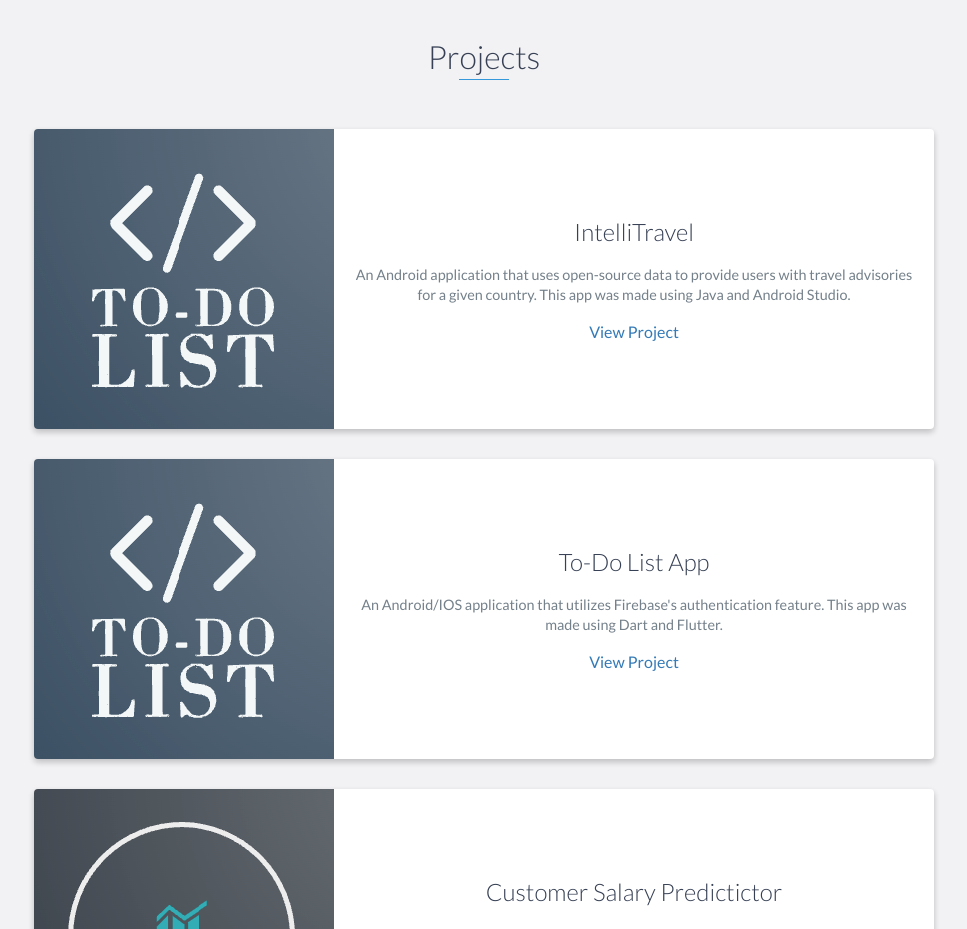
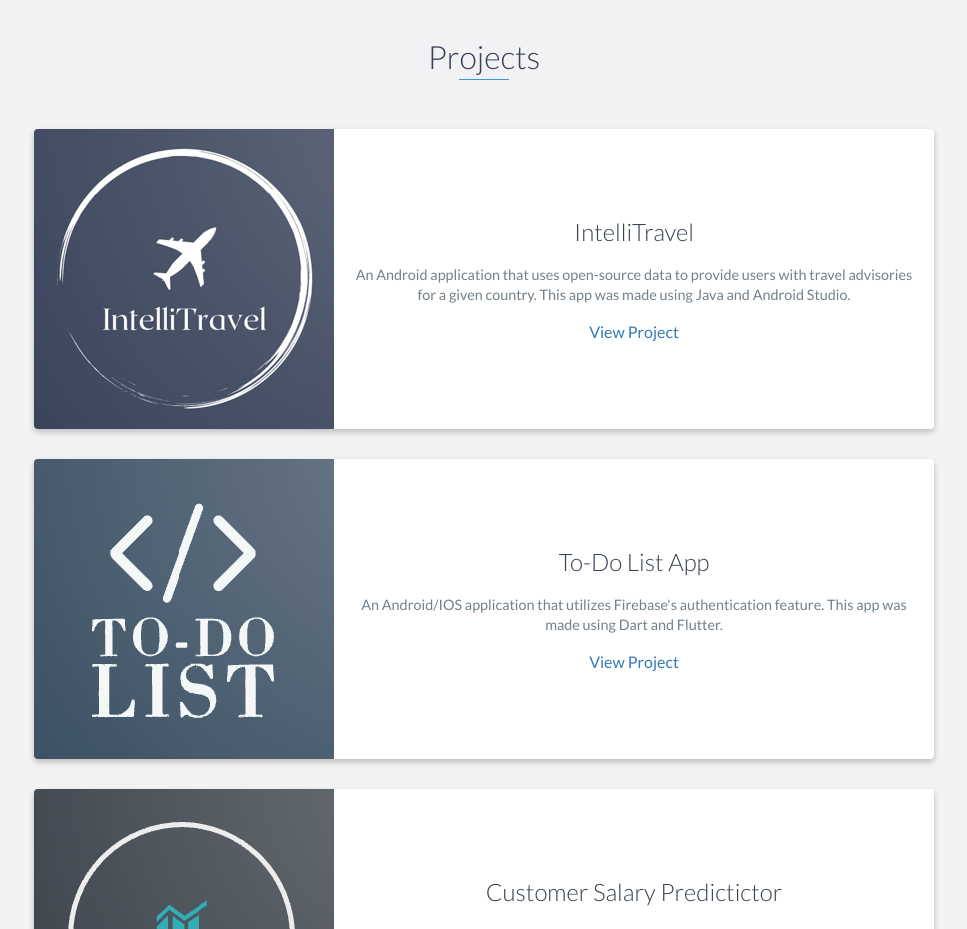
Before and after one commit to Prab-Bains/Prab-Bains.github.io, a website: page index.html in a window 1280 px wide. Shown: the part 2340-3269 px from the top of the page, without its empty margins (156-1123 px from the left). Drawn offline with nearby package versions, Linux system fonts and the light colour scheme.

Commit message:
Update intelliTravel image

```diff
--- a/index.html
+++ b/index.html
@@ -151,7 +151,7 @@
             <div class="row">
                 <div class="project shadow-large">
                     <div class="project-image">
-                        <img src="images/toDo.png" />
+                        <img src="images/intellitravel3.png" />
                     </div>
                     <!-- End .project-image -->
                     <div class="project-info">
```
Also changed, not shown: images/intelliTravel3.png (added).
